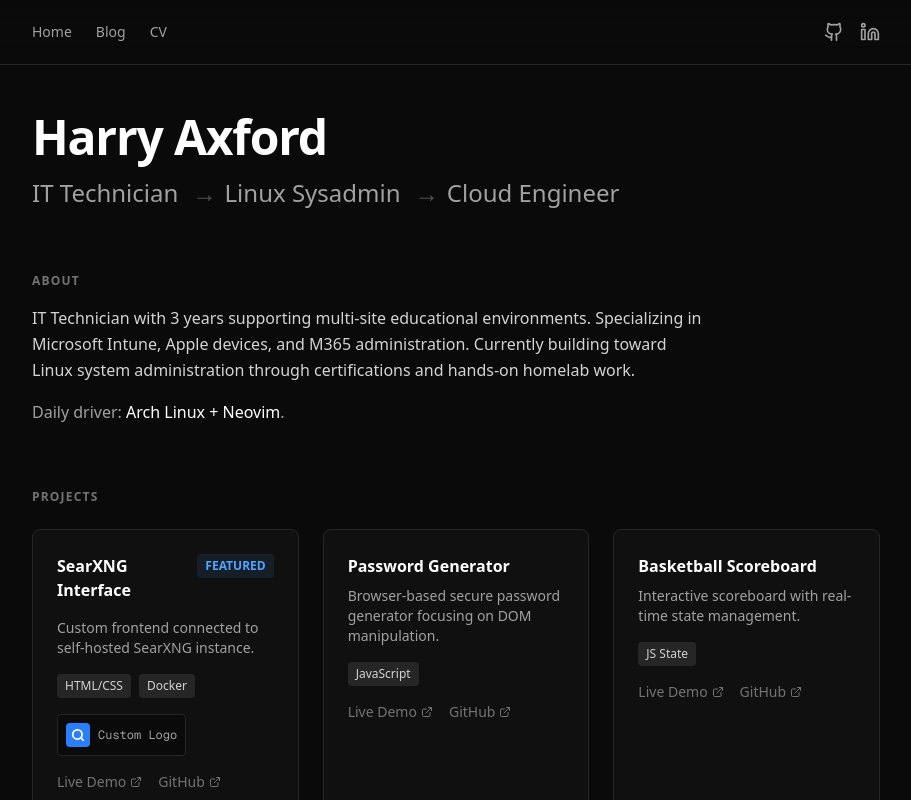
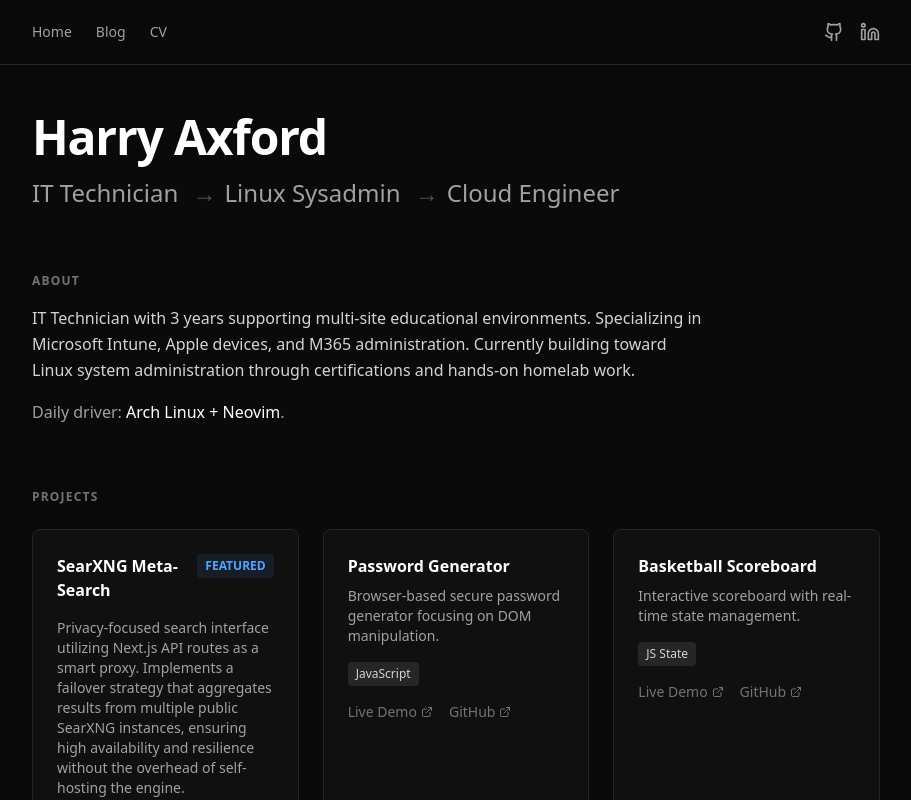
Before and after one commit to Haxford/Portfolio-minimal, a Next.js app: page / in a window 1280 px wide. Shown: the top 800 px of the page, without its empty margins (184-1095 px from the left). Built offline with nearby package versions, Linux system fonts and the light colour scheme.

Commit message:
Update SearXNG project description to reflect API proxy architecture

```diff
--- a/app/page.tsx
+++ b/app/page.tsx
@@ -36,19 +36,24 @@
           {/* Project 1 */}
           <div className="group border border-neutral-800 bg-neutral-900/50 p-6 rounded-lg hover:border-neutral-600 transition-colors">
             <div className="flex justify-between items-start mb-4">
-              <h3 className="font-semibold text-white group-hover:text-blue-400 transition-colors">SearXNG Interface</h3>
+              <h3 className="font-semibold text-white group-hover:text-blue-400 transition-colors">SearXNG Meta-Search</h3>
               <span className="text-xs font-bold text-blue-400 bg-blue-400/10 px-2 py-1 rounded">FEATURED</span>
             </div>
-            <p className="text-sm text-neutral-400 mb-4">Custom frontend connected to self-hosted SearXNG instance.</p>
+            <p className="text-sm text-neutral-400 mb-4">
+              Privacy-focused search interface utilizing Next.js API routes as a smart proxy.
+              Implements a failover strategy that aggregates results from multiple public SearXNG instances,
+              ensuring high availability and resilience without the overhead of self-hosting the engine.
+            </p>
             <div className="flex flex-wrap gap-2 mb-4">
-              <span className="text-xs px-2 py-1 bg-neutral-800 rounded text-neutral-300">HTML/CSS</span>
-              <span className="text-xs px-2 py-1 bg-neutral-800 rounded text-neutral-300">Docker</span>
+              <span className="text-xs px-2 py-1 bg-neutral-800 rounded text-neutral-300">Next.js API</span>
+              <span className="text-xs px-2 py-1 bg-neutral-800 rounded text-neutral-300">Proxy Pattern</span>
+              <span className="text-xs px-2 py-1 bg-neutral-800 rounded text-neutral-300">Resilience</span>
             </div>
             <div className="flex items-center gap-2 mb-4 p-2 bg-neutral-950 rounded border border-neutral-800 w-fit">
                <div className="w-6 h-6 bg-blue-500 rounded flex items-center justify-center text-white">
                  <Search size={14} strokeWidth={3} />
                </div>
-               <span className="text-xs text-neutral-400 font-mono">Custom Logo</span>
+               <span className="text-xs text-neutral-400 font-mono">Custom Interface</span>
             </div>
             <div className="flex gap-4">
               <a href="/searxng/index.html" className="text-sm flex items-center gap-1 text-neutral-500 hover:text-white transition-colors">
```
